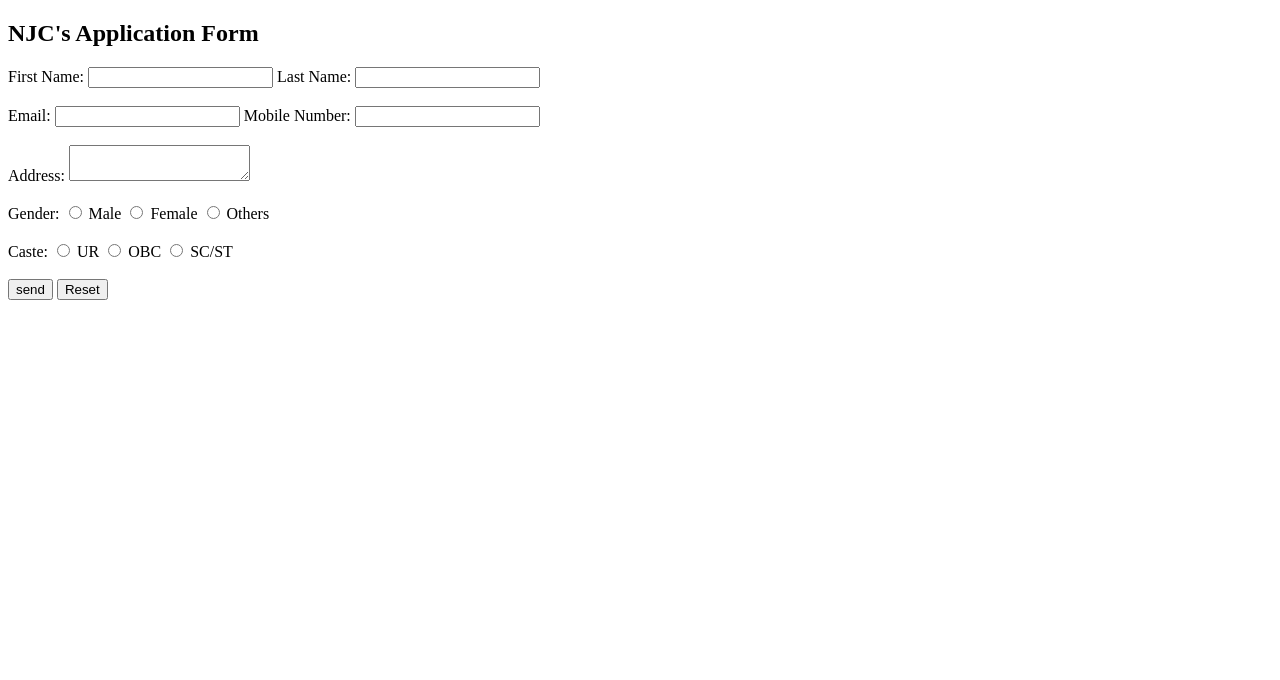
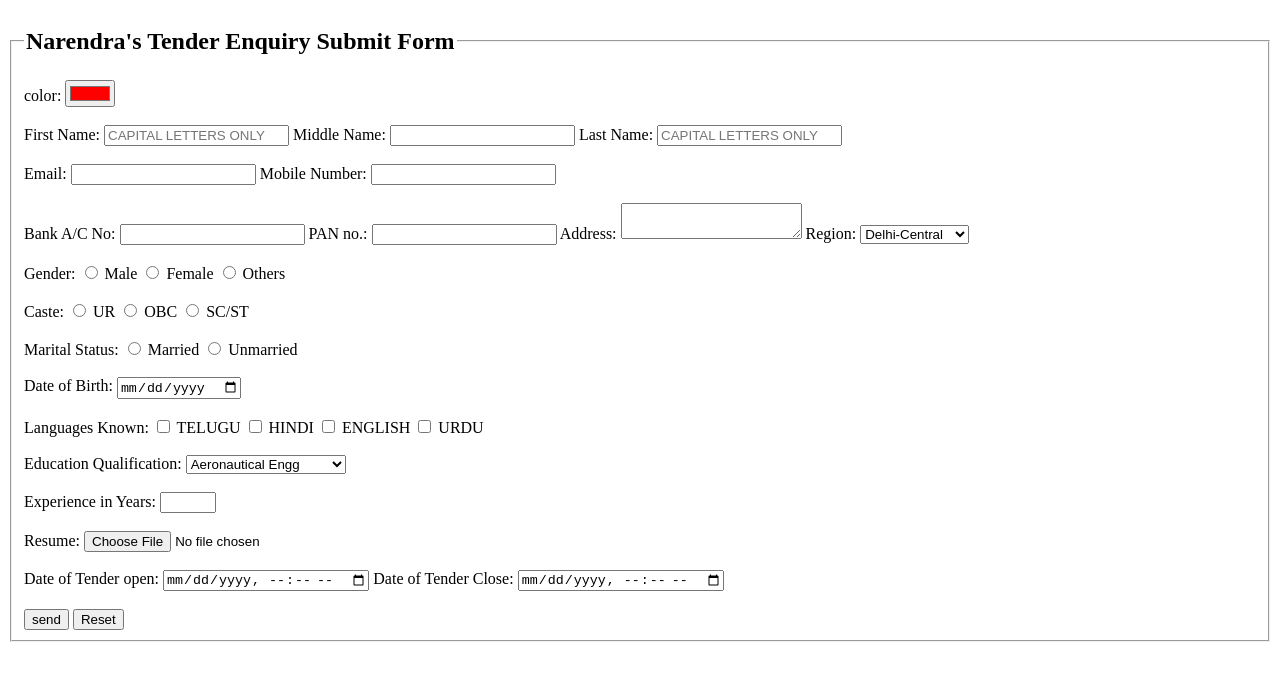
Before and after one commit to Narian318/nn-Github-2023, a plain HTML site: page Application Form/index.html in a window 1280 px wide. Drawn offline with Linux system fonts and the light colour scheme.

Commit message:
update-19:22(02-05-2023)

```diff
--- a/Application Form/index.html
+++ b/Application Form/index.html
@@ -7,13 +7,28 @@
     <title>Application Form</title>
 </head>
 <body>
-    <h2>NJC's Application Form</h2>
     <form>
-        First Name: <input type="text"/> Last Name: <input type="text"/>
+        <fieldset>
+            <legend><h2>Narendra's Tender Enquiry Submit Form</h2></legend>
+        color: <input type="color" name="color" value="#ff0000"/>
         <br/><br/>
-        Email: <input type="text"/>  Mobile Number: <input type="text"/>
+        First Name: <input type="text" name="name" value="" placeholder="CAPITAL LETTERS ONLY" maxlength="10"/>
+        Middle Name: <input type="text"/>
+        Last Name: <input type="text" name="name" value="" placeholder="CAPITAL LETTERS ONLY" maxlength="5"/>
         <br/><br/>
+        Email: <input type="email" name="email"/>  Mobile Number: <input type="text" maxlength="10"/>
+        <br/><br/>
+        Bank A/C No: <input type="password" name="Bank A/C"/>
+        PAN no.: <input type="text" maxlength="10">
         Address: <textarea></textarea>
+        Region:
+        <select>
+            <optgroup label="India"></optgroup>
+                <option value="1">Delhi-Central</option>
+                <option value="2">Eastern</option>
+                <option value="3">Western</option>
+                <option value="4">Southern India</option>
+        </select>
         <br/><br/>
         Gender: <input type="radio" value="m" name="gender"/> Male
                 <input type="radio" value="f" name="gender"/> Female
@@ -23,9 +38,49 @@
                 <input type="radio" value="o" name="caste"/> OBC
                 <input type="radio" value="s" name="caste"/> SC/ST
                 <br/><br/>
+        Marital Status:
+        <input type="radio" value="ur" name="Relation"/> Married
+        <input type="radio" value="o" name="Relation"/> Unmarried
+                <br/><br/>
+        Date of Birth: <input type="date"/> <br/><br/>
+        Languages Known:
+        <input type="checkbox" name="Languages[]"> TELUGU
+        <input type="checkbox" name="Languages[]"> HINDI
+        <input type="checkbox" name="Languages[]"> ENGLISH
+        <input type="checkbox" name="Languages[]"> URDU
+        <br/><br/>
+        Education Qualification:
+        <select>
+            <optgroup label="B.Tech"></optgroup>
+                <option value="1">Aeronautical Engg</option>
+                <option value="2">Bio-Informatics Engg</option>
+                <option value="3">Chemical Engg</option>
+                <option value="4">Genetical Engg</option>
+                <option value="5">Information Technology</option>
+                <option value="6">Mechanical Engg</option>
+            <optgroup label="M.Tech"></optgroup>
+                <option value="1">Aeronautical Engg</option>
+                <option value="2">Bio-Informatics Engg</option>
+                <option value="3">Nano Technology</option>
+                <option value="4">Human Genetics</option>
+                <option value="5">Cloud security</option>
+                <option value="6">Robotics</option>
+            <optgroup label="MD/MS"></optgroup>
+                <option value="1">Brain Surgeon</option>
+                <option value="2">Neurology</option>
+                <option value="3">opthomolgy</option>
+                <option value="4">Orthopedic</option>
+                <option value="5">Oncology</option>
+                <option value="6">Cardiac Surgeon</option>
+        </select>
+        <br/><br/>
+        Experience in Years: <input type="number" name="Exp" min="0" max="10"/>
+        <br/><br/>
+        Resume: <input type="file" name="resume"/> <br/><br/>
+        Date of Tender open: <input type="datetime-local"/> Date of Tender Close: <input type="datetime-local"/><br/><br/>
         <input type="SUBMIT" value="send"/>
         <input type="RESET" value="Reset"/>
-
+        </fieldset>
     </form>
 </body>
 </html>
```
